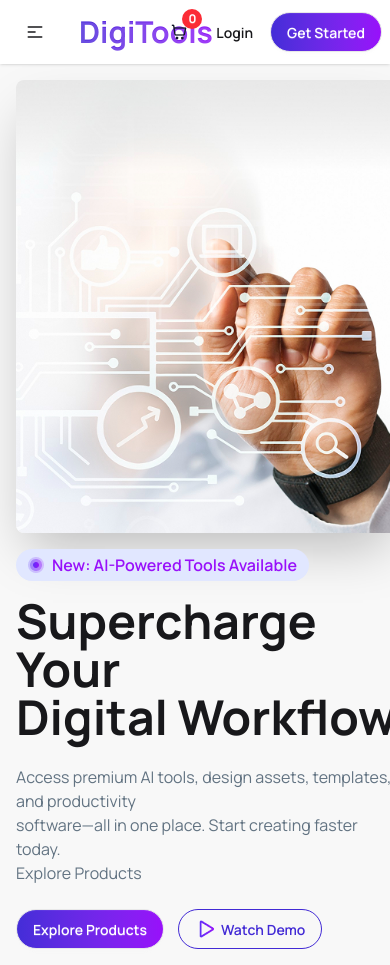
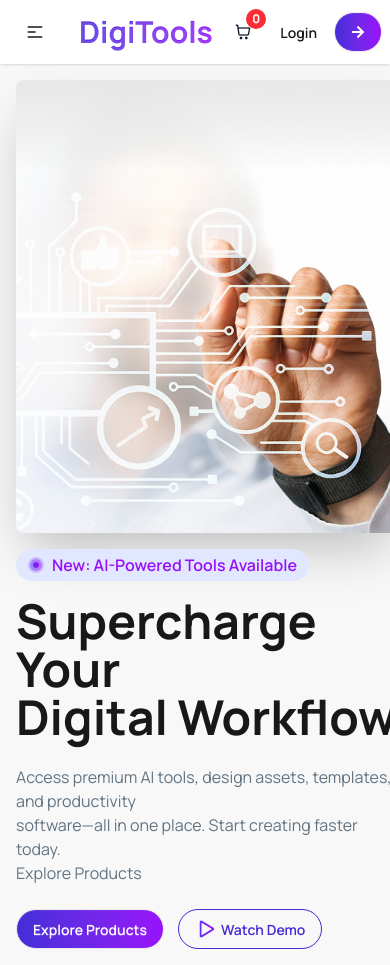
Before and after one commit to Saharier36/Digital-Tools-Shop, a React (Vite) app: page / in a window 390 px wide. Shown: the top 965 px of the page. Built offline with nearby package versions, Linux system fonts and the light colour scheme.

Commit message:
fix navbar responsive

```diff
--- a/src/components/Nav/Nav.jsx
+++ b/src/components/Nav/Nav.jsx
@@ -1,4 +1,5 @@
 import React from "react";
+import { FaArrowRight } from "react-icons/fa";
 
 const Nav = () => {
   return (
@@ -76,7 +77,8 @@ const Nav = () => {
           </a>
           <a className="btn btn-ghost rounded-full">Login</a>
           <a className="btn bg-linear-to-r from-indigo-700 to-purple-600 text-white rounded-full">
-            Get Started
+            <FaArrowRight className="lg:hidden"></FaArrowRight>
+            <span className="hidden lg:inline">Get Started</span>
           </a>
         </div>
       </div>
```
